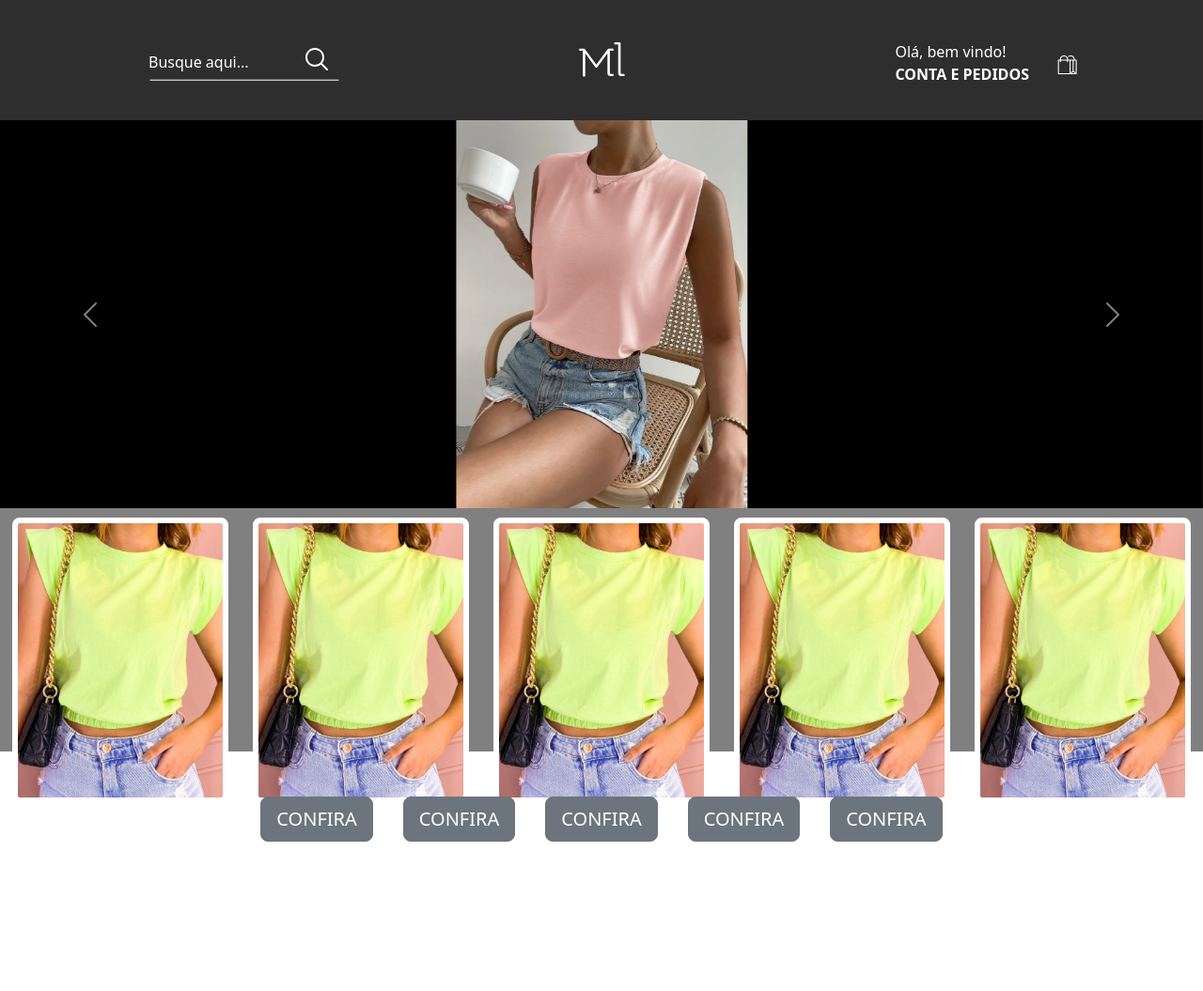
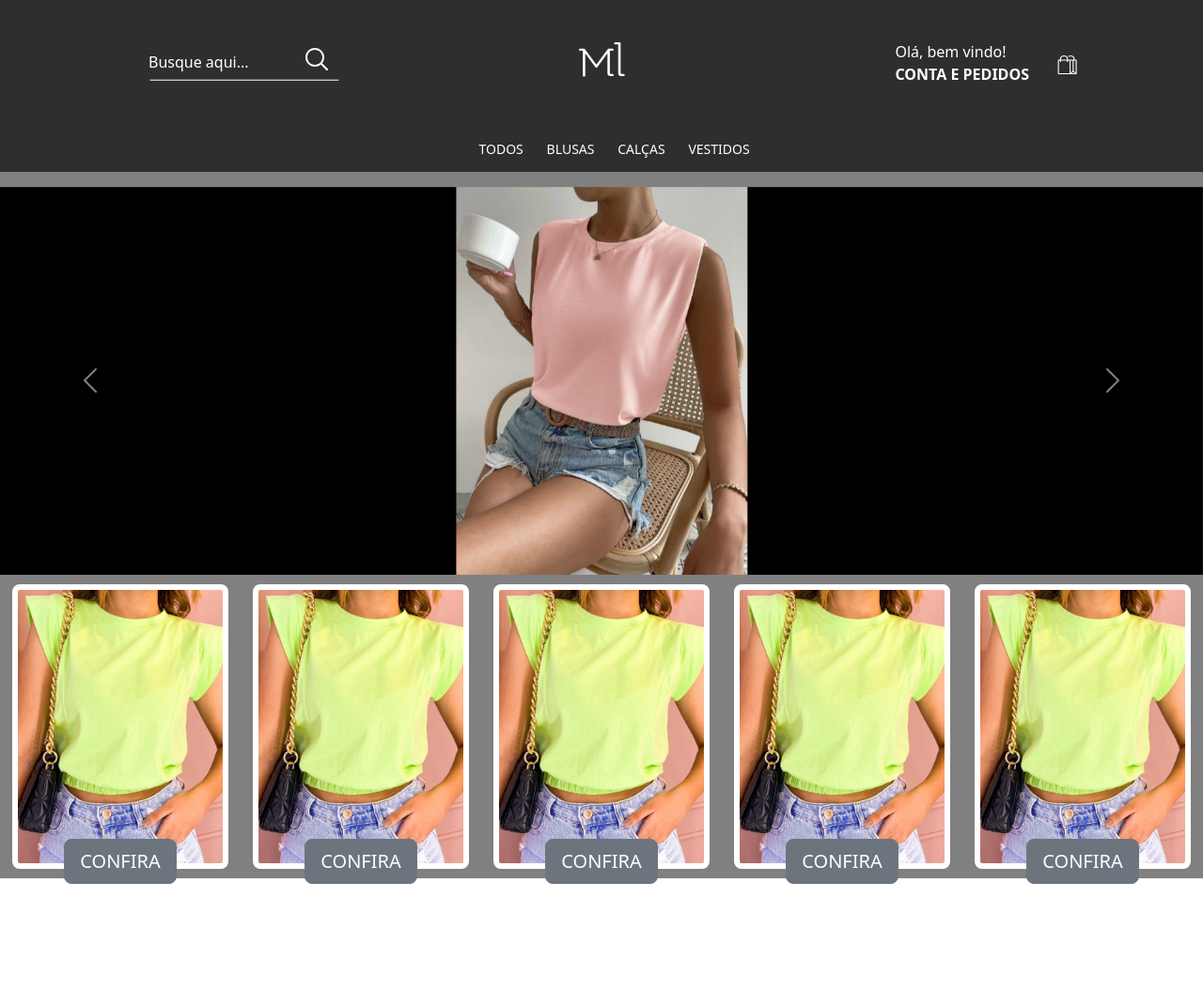
Before and after one commit to davisousa29/malubrand, a plain HTML site: page HTML_CSS_JS/index.html in a window 1280 px wide. Shown: the whole page at 94% size. After the commit the page ends 941 px from the top, so only its background shows below. Drawn offline with nearby package versions, Linux system fonts and the light colour scheme.

Commit message:
commit
02/10/2023 ajustes de botões peças
21:11

```diff
--- a/HTML_CSS_JS/css/main.css
+++ b/HTML_CSS_JS/css/main.css
@@ -12,15 +12,10 @@
 .color5 { #131313 };
 */
 
-
-
-
-
 @media screen and (min-width: 320px) {
-
   .ml_page_wrapper {
     width: 100%;
-        height: 100vh;
+    height: 100%;
     display: block;
     background-color: #808080;
   }
@@ -87,13 +82,12 @@
   }
   .account a:hover {
     color: #808080;
-
   }
   .cart img {
     display: inline-block;
     margin-left: 30px;
   }
-    .menu{
+  .menu {
     display: none;
   }
   .pictures {
@@ -114,33 +108,34 @@
     width: 100%;
     height: 80%;
     padding-top: 10px;
-        display: flex;
+    display: block;
     margin: 0 auto;
-        justify-content: center;
-        align-items: center;
+    margin-bottom: 5px;
   }
   .cards a {
     display: flex;
     align-items: center;
     justify-content: center;
   }
-    .card{
-        max-width:100%;
-        max-height:100%;
+  .card {
+    max-width: 100%;
+    max-height: 100%;
     border: 6px solid #ffffff;
     border-radius: 8px;
-    }
-    .cards_button {
-        width: 100%;
-        height: 200px;
-        padding-top: 10px;
-        display: flex;
-        width: 70%;
-        margin: 0 auto;
-        justify-content: center;
-        align-items: center;
+    margin-left: 5%;
+    margin-right: 5%;
   }
 
+  .card:first-child {
+    margin-right: 5%;
+  }
+  .card:last-child {
+    margin-left: 5%;
+  }
+  .button_card {
+    z-index: 1;
+    position: relative;
+  }
 }
 
 @media screen and (min-width: 576px) {
@@ -199,6 +194,21 @@
     display: inline-block;
     margin-left: 30px;
   }
+  .cards {
+    width: 100%;
+    height: 80%;
+    padding-top: 10px;
+    display: flex;
+    margin: 0 auto;
+    justify-content: center;
+    align-items: center;
+    position: relative;
+  }
+  .button_card {
+    z-index: 1;
+    position: absolute;
+    bottom: -5%;
+  }
 }
 
 @media screen and (min-width: 768px) {
@@ -234,7 +244,6 @@
   }
   .frete {
     display: flex;
-
   }
   .conjunto {
     display: flex;
@@ -255,28 +264,18 @@
   .card:last-child {
     margin-left: 5%;
   }
-    .button_card:first-child {
-        margin-right: 2vh;
-    }
-    .button_card:last-child {
-        margin-left: 2vh;
-    }
   .button_card {
-        margin-right: 2vh;
-        margin-left: 2vh;
-        margin-top: -22vh;
-        z-index: 20;
+    z-index: 1;
+    position: absolute;
+    bottom: -5%;
   }
 }
 
 @media screen and (min-width: 992px) {
-
 }
 
 @media screen and (min-width: 1364px) {
-
 }
 
 @media screen and (min-width: 1600px) {
-
 }
--- a/HTML_CSS_JS/index.html
+++ b/HTML_CSS_JS/index.html
@@ -89,27 +89,29 @@
             <div class="cards">
                 <a href="">
                     <img src="/images/pic4.jpg" class="card-img-top card" alt="...">
+                    <button type="button" class="btn btn-secondary btn-lg button_card">CONFIRA</button>
                 </a>
                 <a href="">
                     <img src="/images/pic4.jpg" class="card-img-top card" alt="...">
+                    <button type="button" class="btn btn-secondary btn-lg button_card">CONFIRA</button>
                 </a>
                 <a href="">
                     <img src="/images/pic4.jpg" class="card-img-top card" alt="...">
+                    <button type="button" class="btn btn-secondary btn-lg button_card">CONFIRA</button>
+
                 </a>
                 <a href="">
                     <img src="/images/pic4.jpg" class="card-img-top card" alt="...">
+                    <button type="button" class="btn btn-secondary btn-lg button_card">CONFIRA</button>
+
                 </a>
                 <a href="">
                     <img src="/images/pic4.jpg" class="card-img-top card" alt="...">
+                    <button type="button" class="btn btn-secondary btn-lg button_card">CONFIRA</button>
                 </a>
             </div>
 
-            <div class="cards_button">
-                <button type="button" class="btn btn-secondary btn-lg button_card">CONFIRA</button>
-                <button type="button" class="btn btn-secondary btn-lg button_card">CONFIRA</button>
-                <button type="button" class="btn btn-secondary btn-lg button_card">CONFIRA</button>
-                <button type="button" class="btn btn-secondary btn-lg button_card">CONFIRA</button>
-                <button type="button" class="btn btn-secondary btn-lg button_card">CONFIRA</button>
+            <div class="cards">
             </div>
 
 
```
Lines whose indentation alone changed are shown as unchanged.
